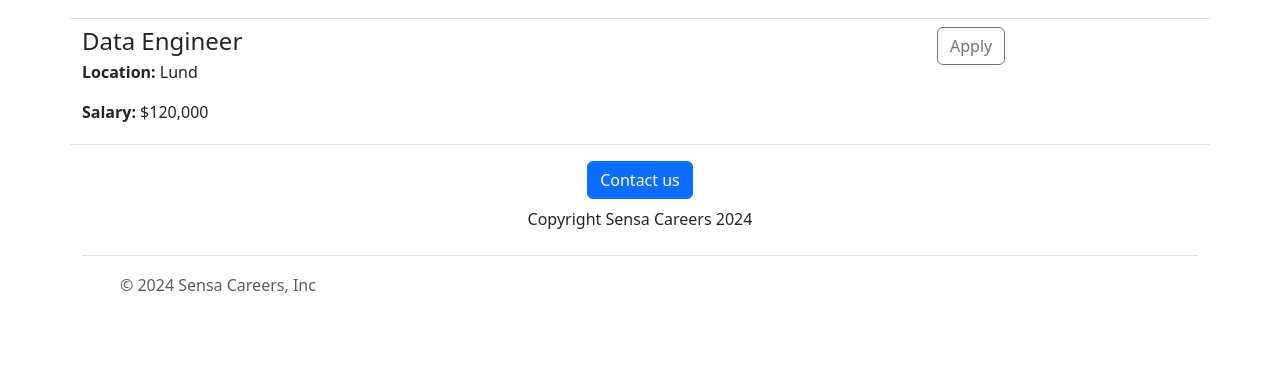
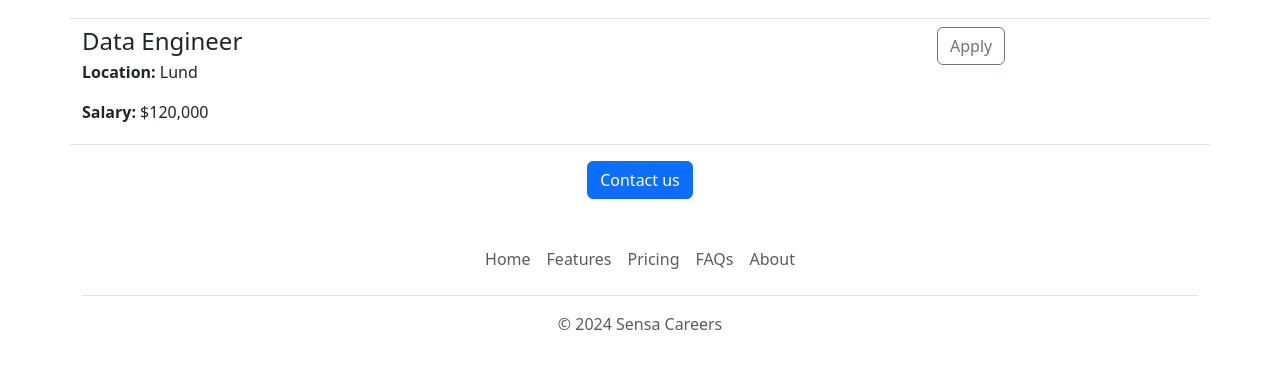
Before and after one commit to Tegelstenen/flask_learning, a Flask app: page / in a window 1280 px wide. Shown: the part 1227-1619 px from the top of the page. Before the commit the page ends 1520 px from the top, so only its background shows below. Run offline with Flask 3, Linux system fonts and the light colour scheme.

Commit message:
Changed to the correct footer

```diff
--- a/templates/footer.html
+++ b/templates/footer.html
@@ -1,16 +1,12 @@
 <div class="container">
-    <footer class="d-flex flex-wrap justify-content-between align-items-center py-3 my-4 border-top">
-      <div class="col-md-4 d-flex align-items-center">
-        <a href="/" class="mb-3 me-2 mb-md-0 text-body-secondary text-decoration-none lh-1">
-          <svg class="bi" width="30" height="24"><use xlink:href="#bootstrap"/></svg>
-        </a>
-        <span class="mb-3 mb-md-0 text-body-secondary">&copy; 2024 {{company_name}}, Inc</span>
-      </div>
-
-      <ul class="nav col-md-4 justify-content-end list-unstyled d-flex">
-        <li class="ms-3"><a class="text-body-secondary" href="#"><svg class="bi" width="24" height="24"><use xlink:href="#twitter"/></svg></a></li>
-        <li class="ms-3"><a class="text-body-secondary" href="#"><svg class="bi" width="24" height="24"><use xlink:href="#instagram"/></svg></a></li>
-        <li class="ms-3"><a class="text-body-secondary" href="#"><svg class="bi" width="24" height="24"><use xlink:href="#facebook"/></svg></a></li>
+    <footer class="py-3 my-4">
+      <ul class="nav justify-content-center border-bottom pb-3 mb-3">
+        <li class="nav-item"><a href="#" class="nav-link px-2 text-body-secondary">Home</a></li>
+        <li class="nav-item"><a href="#" class="nav-link px-2 text-body-secondary">Features</a></li>
+        <li class="nav-item"><a href="#" class="nav-link px-2 text-body-secondary">Pricing</a></li>
+        <li class="nav-item"><a href="#" class="nav-link px-2 text-body-secondary">FAQs</a></li>
+        <li class="nav-item"><a href="#" class="nav-link px-2 text-body-secondary">About</a></li>
       </ul>
+      <p class="text-center text-body-secondary">&copy; 2024 {{company_name}}</p>
     </footer>
   </div>
--- a/templates/home.html
+++ b/templates/home.html
@@ -39,7 +39,6 @@
 
             <div class="text-center">
                 <button class="btn btn-primary">Contact us</button>
-                <p class="mt-2"> Copyright {{company_name}} 2024</p>
             </div>
         </div>
         {% include 'footer.html' %}
```
